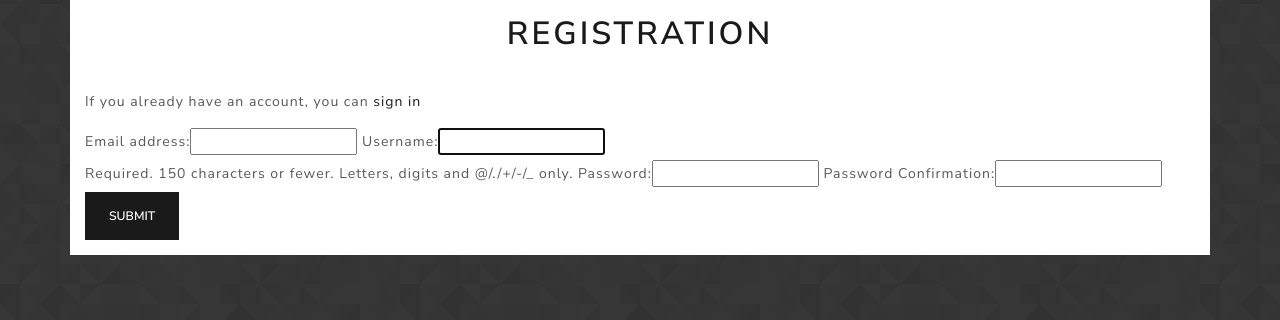
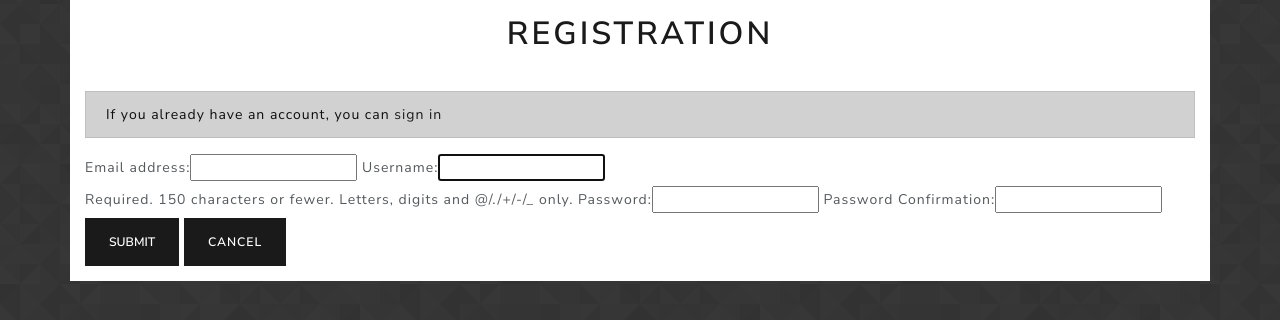
Before and after one commit to Robtych121/TsundereInc-MS4, a Django app: page /accounts/register/ in a window 1280 px wide. Shown: the part 96-416 px from the top of the page. Run offline with Django 3.2, Linux system fonts and the light colour scheme; some libraries are stand-ins or nearby versions.

Commit message:
cleaned up buttons on login/register pages

```diff
--- a/accounts/templates/login.html
+++ b/accounts/templates/login.html
@@ -10,6 +10,7 @@
     {% csrf_token %}
     {{ login_form | as_bootstrap }}
     <button type="submit" class="btn btn-primary">Submit</button>
+    <a class="btn btn-primary" href="{% url 'password_reset' %}">Reset Password</a>
 </form>
-<p><a href="{% url 'password_reset' %}">Reset Password</a></p>
+
 {% endblock %}
--- a/accounts/templates/registration.html
+++ b/accounts/templates/registration.html
@@ -6,11 +6,12 @@
 {% block page_heading%}Registration{% endblock %}
 
 {% block content %}
-<p>If you already have an account, you can <a href="{% url 'login' %}">sign in</a></p>
+<div class="alert alert-dismissible alert-primary">If you already have an account, you can <a href="{% url 'login' %}">sign in</a></div>
 
 <form action="" method="POST">
     {% csrf_token %}
     {{ registration_form | as_bootstrap }}
     <button type="submit" class="btn btn-primary">Submit</button>
+    <a class="btn btn-primary" href="{% url 'index' %}">Cancel</a>
 </form>
 {% endblock %}
```
